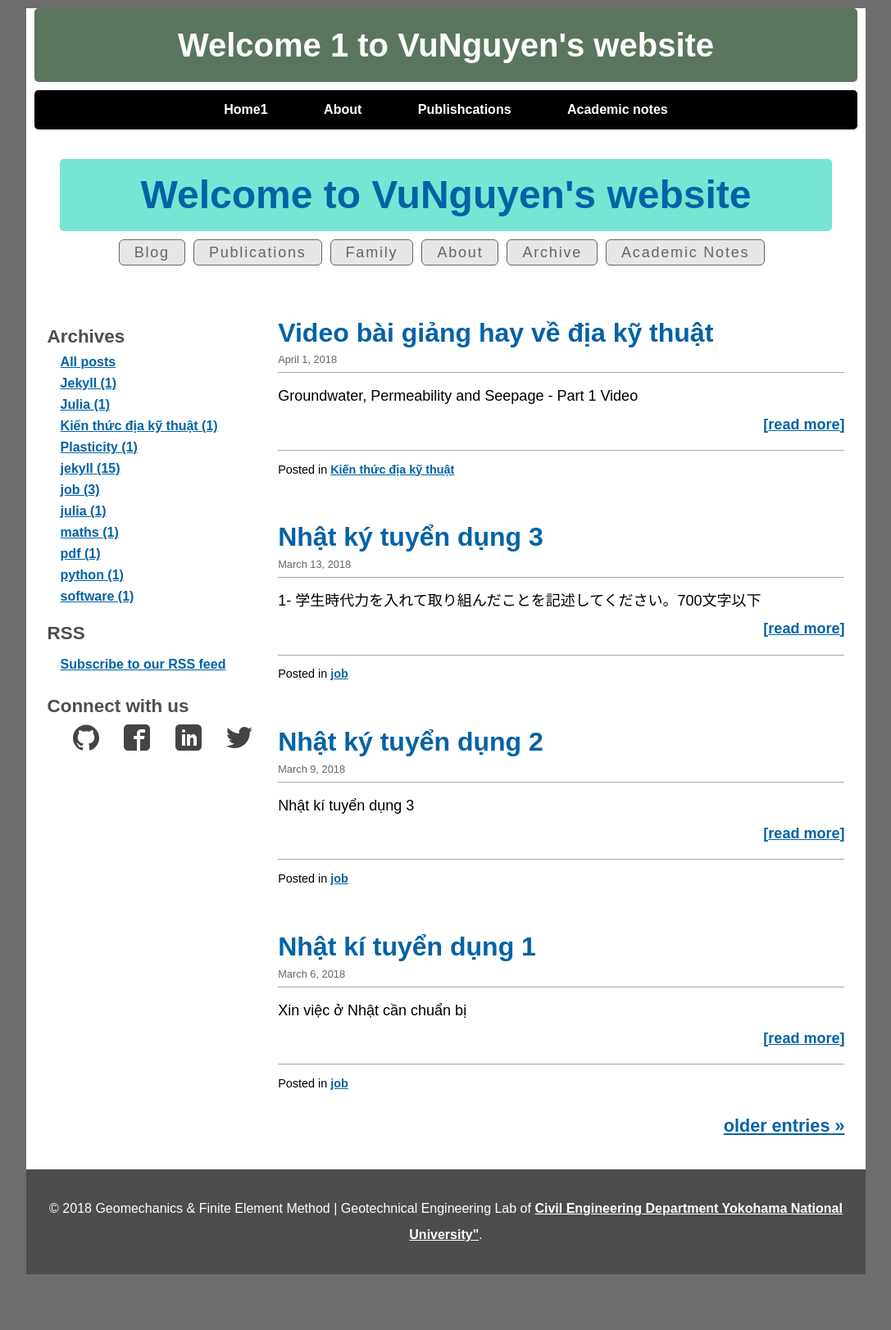
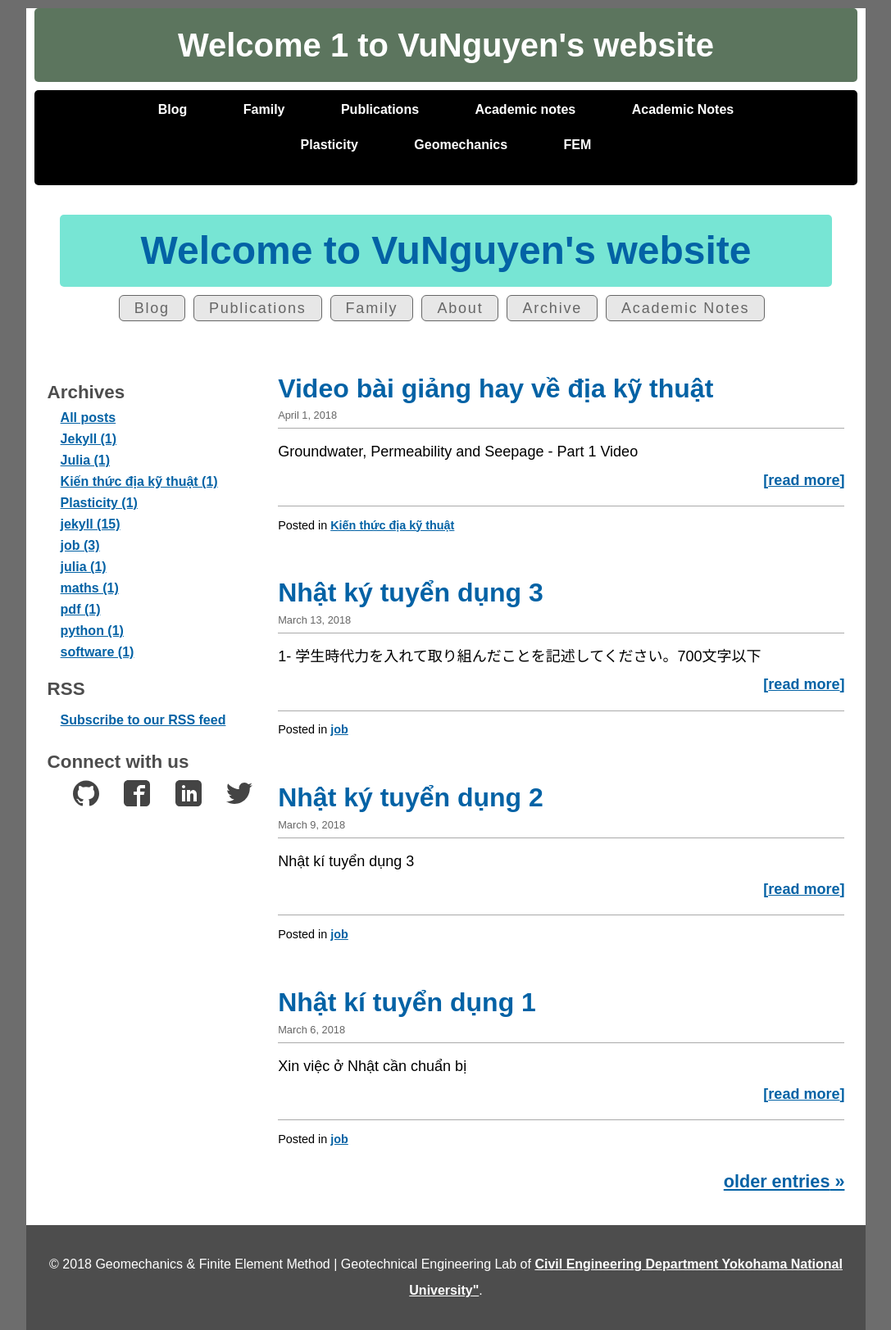
Before and after one commit to quangvunp/geomechanics, a Jekyll site: the page built from index.html, in a window 1280 px wide. Shown: the whole page at 82% size, without its empty margins (96-1183 px from the left). Built offline with Jekyll 4.4.1, drawn with Linux system fonts in a browser that asks for light colours; the list of posts is cut into pages by our own code; before the commit the page ends 1555 px from its top, so only the background shows below that.

Commit message:
Update default.html

```diff
--- a/_layouts/default.html
+++ b/_layouts/default.html
@@ -28,10 +28,17 @@
 
 <div id="navbar">
 	<ul>
-	<li><a href="{{site.baseurl}}/index1.html">Home1</a></li>
-	<li><a href="">About</a></li>
-	<li><a href="">Publishcations</a></li>
+	<li><a href="{{site.baseurl}}/index.html">Blog</a></li>
+	<li><a href="{{site.baseurl}}/Family.html">Family</a></li>
+	<li><a href="{{site.baseurl}}/Publications.html">Publications</a></li>
 	<li><a href="">Academic notes</a></li>
+	<li><a href="#"> Academic Notes </a>
+	 	 <ul>
+		<li><a href="{{site.baseurl}}/Plasticity.html"> Plasticity </a></li>
+	        <li><a href="{{site.baseurl}}/geotech.html"> Geomechanics </a></li>
+	        <li><a href="{{site.baseurl}}/FEM.html"> FEM </a></li>
+		</ul>
+ 	 </li>
 	</ul>
 </div>
 
```
